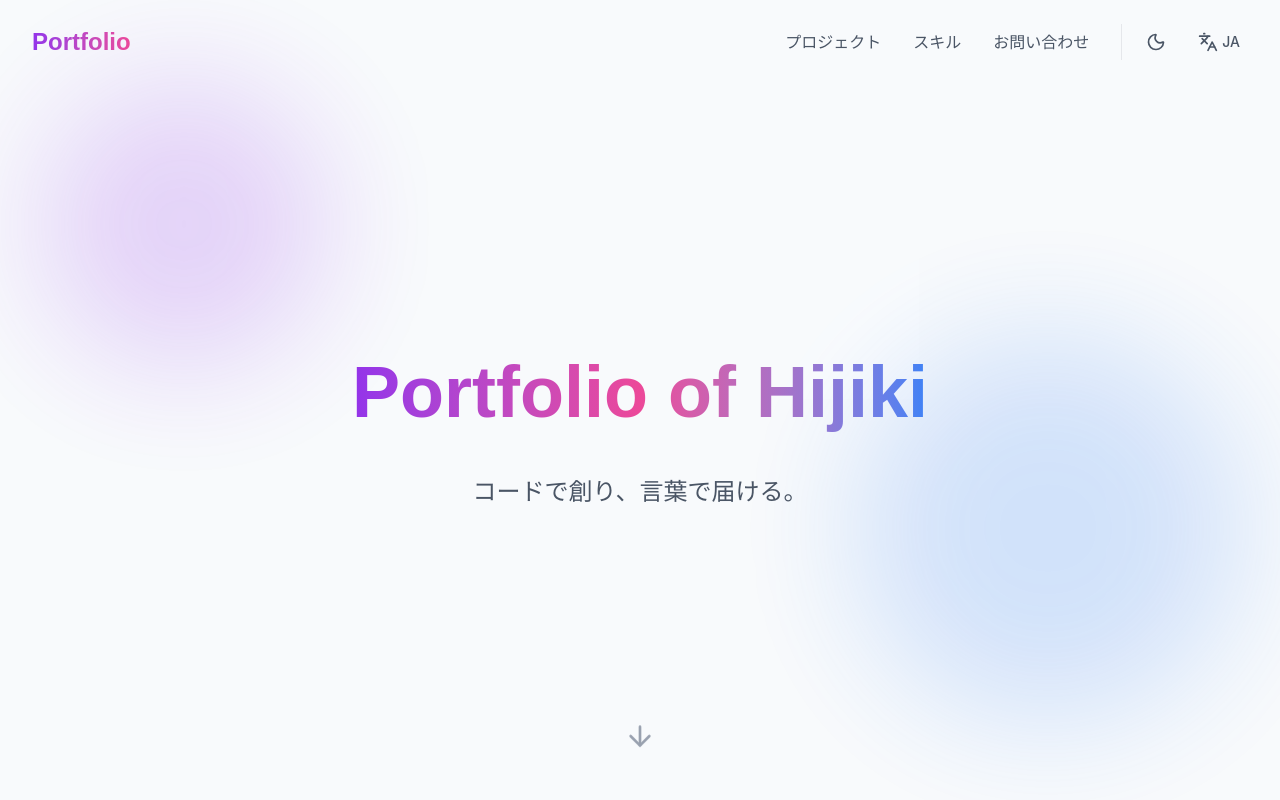
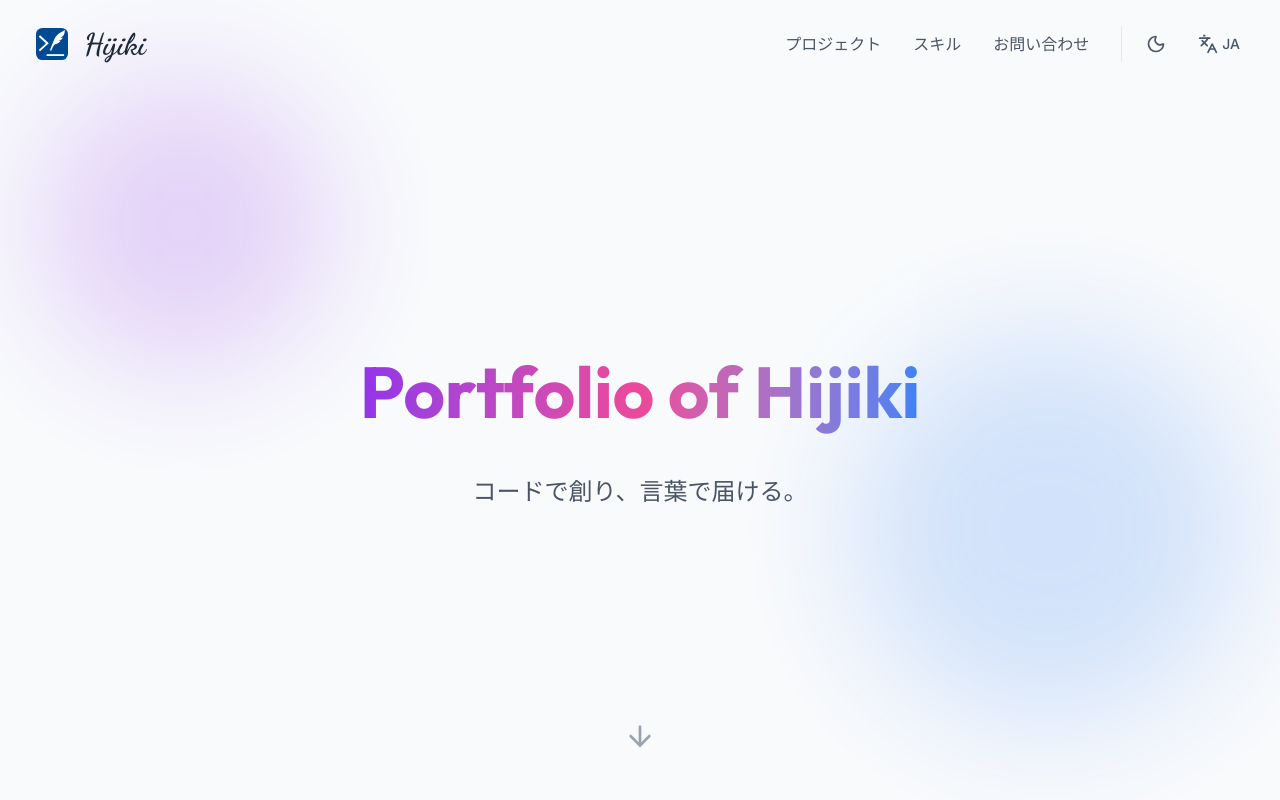
Before and after one commit to hijiki-my-dev/hijiki-my-dev.github.io, a React (Vite) app: page / in a window 1280 px wide. Shown: the top 800 px of the page. Built offline with nearby package versions, Linux system fonts and the light colour scheme.

Commit message:
feat: update site logo and favicon, add handwriting font to navigation

```diff
--- a/index.html
+++ b/index.html
@@ -1,11 +1,13 @@
 <!doctype html>
 <html lang="en">
-  <head>
     <meta charset="UTF-8" />
-    <link rel="icon" type="image/svg+xml" href="/vite.svg" />
+    <link rel="icon" type="image/svg+xml" href="/portfolio_logo.svg" />
     <meta name="viewport" content="width=device-width, initial-scale=1.0" />
-    <meta name="description" content="My Personal Portfolio" />
-    <title>My Portfolio</title>
+    <meta name="description" content="Hijiki's Personal Portfolio" />
+    <link rel="preconnect" href="https://fonts.googleapis.com">
+    <link rel="preconnect" href="https://fonts.gstatic.com" crossorigin>
+    <link href="https://fonts.googleapis.com/css2?family=Dancing+Script:wght@400..700&family=Inter:wght@400;500;600;700&family=Outfit:wght@400;500;600;700&display=swap" rel="stylesheet">
+    <title>Hijiki | Portfolio</title>
   </head>
   <body>
     <div id="root"></div>
--- a/src/components/Navigation.tsx
+++ b/src/components/Navigation.tsx
@@ -2,6 +2,7 @@ import { useState, useEffect } from 'react';
 import { Menu, X, Moon, Sun, Languages } from 'lucide-react';
 import { useTheme } from '../contexts/ThemeContext';
 import { useLanguage } from '../contexts/LanguageContext';
+import logo from '../assets/portfolio_logo.svg';
 
 const Navigation = () => {
     const [isOpen, setIsOpen] = useState(false);
@@ -27,8 +28,11 @@ const Navigation = () => {
         <nav className={`fixed w-full z-50 transition-all duration-300 ${scrolled ? 'bg-light/80 dark:bg-dark/80 backdrop-blur-md py-4 shadow-sm dark:shadow-none' : 'bg-transparent py-6'}`}>
             <div className="max-w-7xl mx-auto px-4 sm:px-6 lg:px-8">
                 <div className="flex justify-between items-center">
-                    <a href="#" className="text-2xl font-heading font-bold bg-gradient-to-r from-primary to-accent bg-clip-text text-transparent">
-                        Portfolio
+                    <a href="#" className="flex items-center gap-3 group">
+                        <img src={logo} alt="Hijiki Logo" className="h-10 w-10 transition-transform duration-300 group-hover:scale-110" />
+                        <span className="text-3xl font-script font-bold text-gray-800 dark:text-white transition-transform duration-300 group-hover:scale-105 group-hover:-translate-y-0.5">
+                            Hijiki
+                        </span>
                     </a>
 
                     {/* Desktop Menu */}
--- a/tailwind.config.js
+++ b/tailwind.config.js
@@ -34,6 +34,7 @@ export default {
       fontFamily: {
         sans: ['Inter', 'sans-serif'],
         heading: ['Outfit', 'sans-serif'],
+        script: ['Dancing Script', 'cursive'],
       },
       animation: {
         'fade-in': 'fadeIn 0.5s ease-out forwards',
```
Also changed, not shown: public/portfolio_logo.svg (added), src/assets/portfolio_logo.svg (added).
